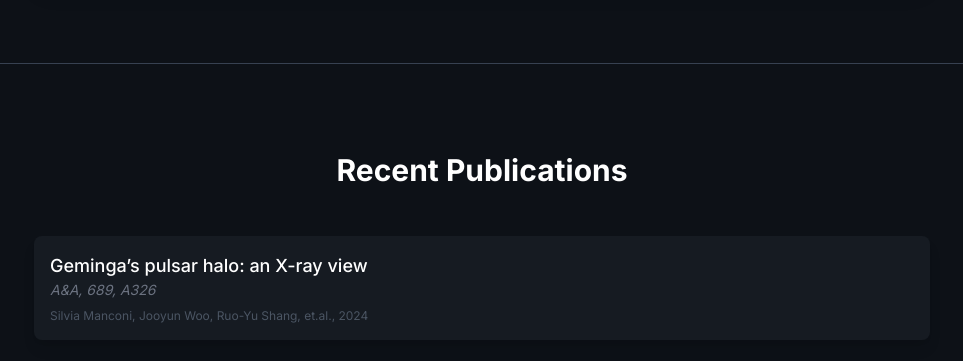
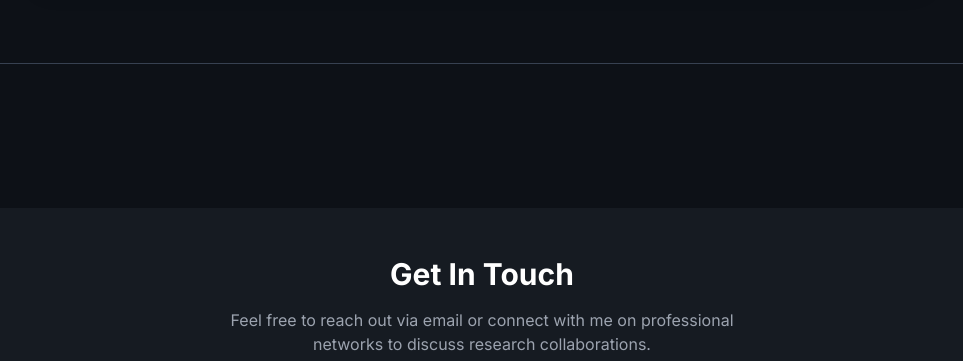
Before and after one commit to ruoyushang/ruoyushang.github.io, a plain HTML site: page index.html in a window 1280 px wide. Shown: the part 7070-7431 px from the top of the page, without its empty margins (158-1121 px from the left). Drawn offline with nearby package versions, Linux system fonts and the light colour scheme.

Commit message:
Update index.html

```diff
--- a/index.html
+++ b/index.html
@@ -348,7 +348,7 @@
         <div class="max-w-5xl mx-auto my-12 border-t border-gray-700"></div>
 
         <!-- 4. Publications Section -->
-        <section id="publications" class="max-w-5xl mx-auto px-4 sm:px-6 lg:px-8 py-10">
+        <!-- <section id="publications" class="max-w-5xl mx-auto px-4 sm:px-6 lg:px-8 py-10">
             <h2 class="text-3xl font-bold text-center text-white mb-12">
                 Recent Publications
             </h2>
@@ -398,7 +398,7 @@
                 </div>
 
             </div>
-        </section>
+        </section> -->
 
     </main>
 
```
